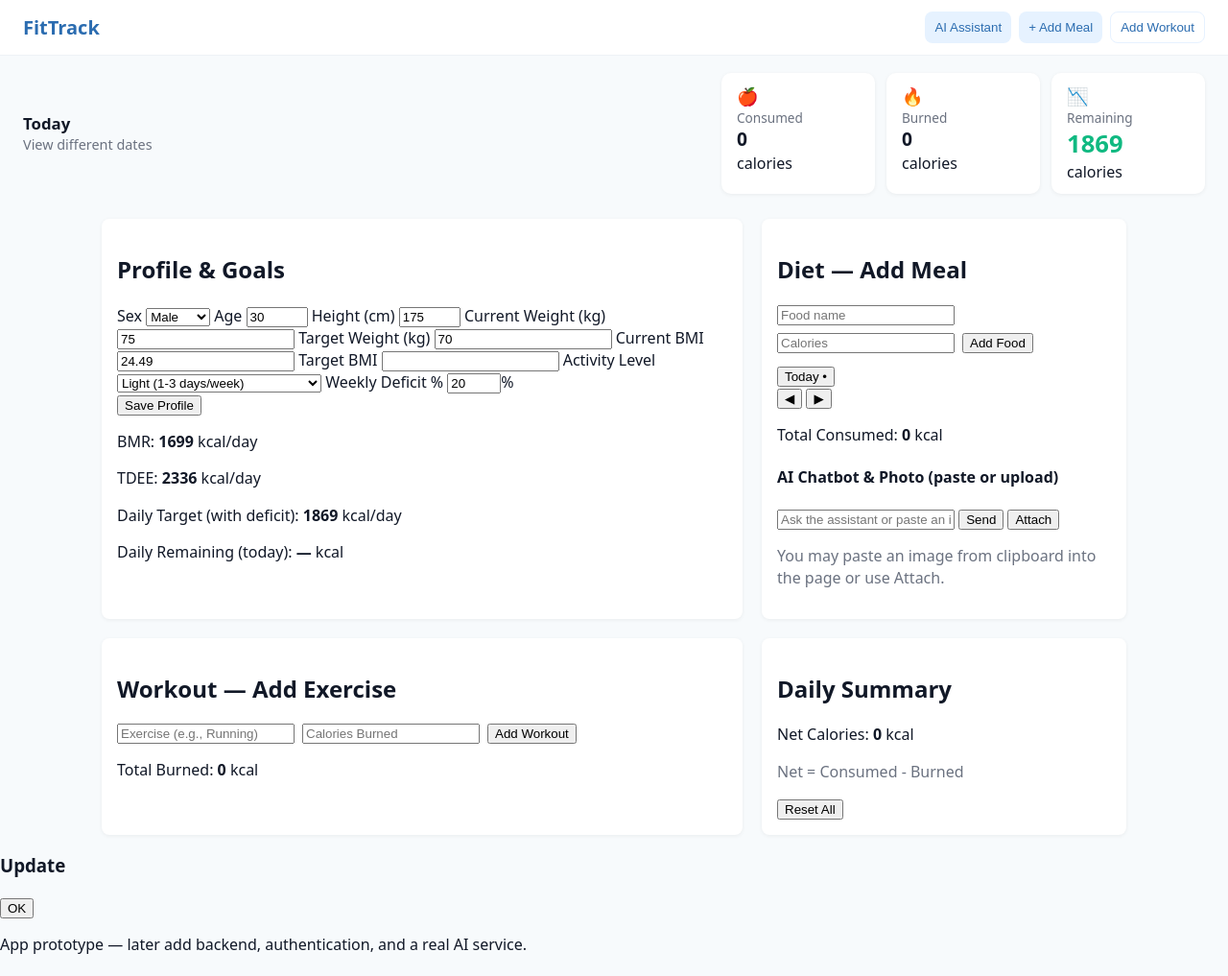
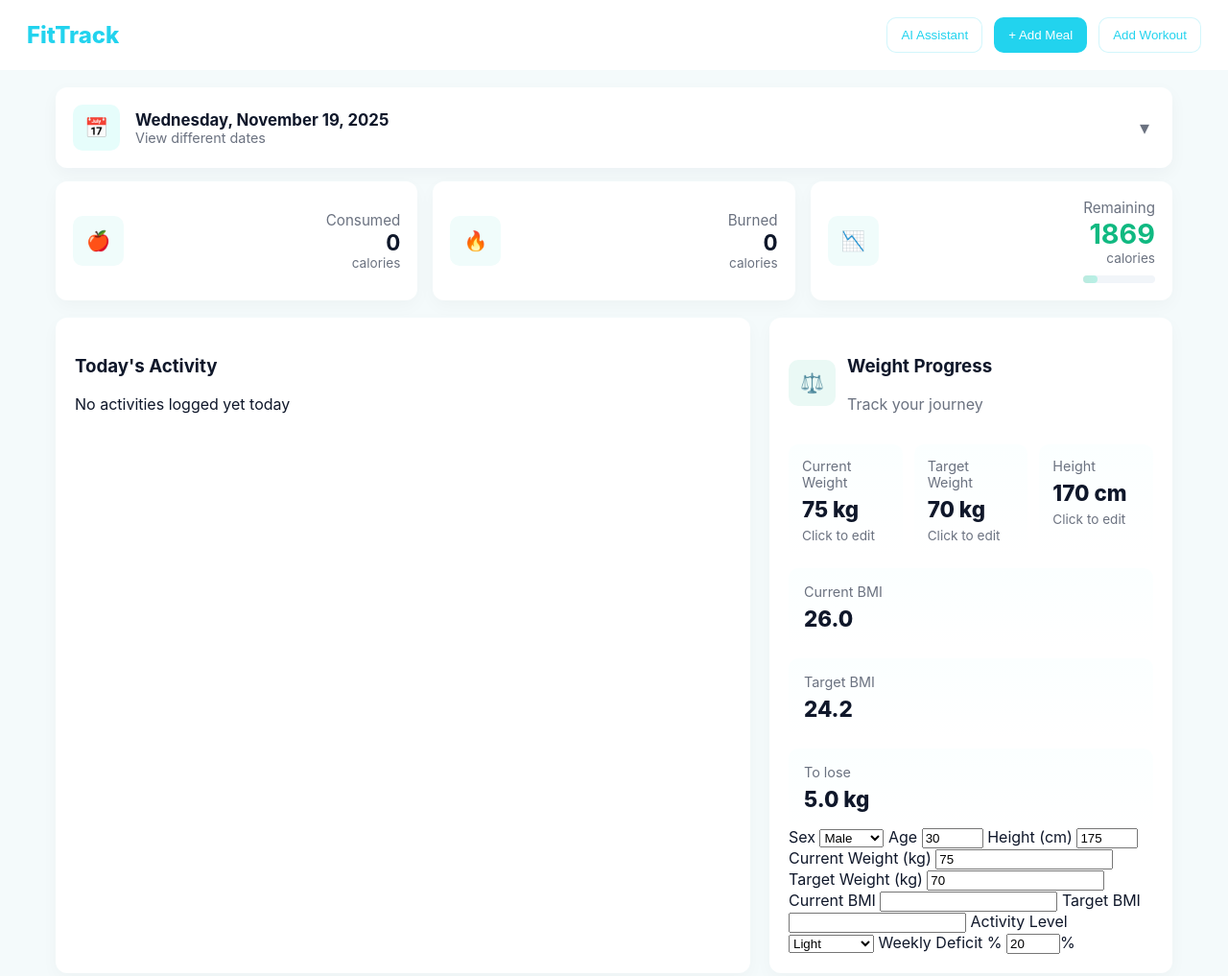
Before and after one commit to mikelo-iust/my-diet-tracker-v1-20251119, a plain HTML site: page index.html in a window 1280 px wide. Shown: the top 1017 px of the page at 96% size. Drawn offline with Linux system fonts and the light colour scheme.

Commit message:
Updating index.html and style.css

```diff
--- a/index.html
+++ b/index.html
@@ -10,45 +10,105 @@
   <nav class="topnav">
     <div class="brand">FitTrack</div>
     <div class="nav-actions">
-      <button id="ai-assistant" class="btn small">AI Assistant</button>
-      <button id="add-meal" class="btn small">+ Add Meal</button>
-      <button id="add-workout" class="btn small ghost">Add Workout</button>
+      <button id="ai-assistant" class="btn outline">AI Assistant</button>
+      <button id="add-meal" class="btn primary">+ Add Meal</button>
+      <button id="add-workout" class="btn outline">Add Workout</button>
     </div>
   </nav>
 
-  <header class="site-header">
-    <div class="date-row">
-      <div class="date-left">
-        <div class="date-title" id="date-title">Today</div>
-        <div class="date-sub" id="date-sub">View different dates</div>
+  <header class="page-header">
+    <div class="date-card">
+      <div class="date-icon">📅</div>
+      <div class="date-info">
+        <div class="date-title" id="date-title">Wednesday, November 19, 2025</div>
+        <div class="date-sub">View different dates</div>
       </div>
-      <div class="kpi-row">
+      <button class="date-toggle">▾</button>
+    </div>
+
+    <div class="kpi-cards">
       <div class="kpi-card">
-          <div class="kpi-icon">🍎</div>
+        <div class="kpi-left"><div class="kpi-icon">🍎</div></div>
+        <div class="kpi-right">
           <div class="kpi-label">Consumed</div>
           <div class="kpi-value" id="kpi-consumed">0</div>
           <div class="kpi-unit">calories</div>
         </div>
+      </div>
+
       <div class="kpi-card">
-          <div class="kpi-icon">🔥</div>
+        <div class="kpi-left"><div class="kpi-icon">🔥</div></div>
+        <div class="kpi-right">
           <div class="kpi-label">Burned</div>
           <div class="kpi-value" id="kpi-burned">0</div>
           <div class="kpi-unit">calories</div>
         </div>
+      </div>
+
       <div class="kpi-card kpi-remaining">
-          <div class="kpi-icon">📉</div>
+        <div class="kpi-left"><div class="kpi-icon">📉</div></div>
+        <div class="kpi-right">
           <div class="kpi-label">Remaining</div>
           <div class="kpi-value large" id="kpi-remaining">2000</div>
           <div class="kpi-unit">calories</div>
+          <div class="progress-bar"><div class="progress-fill" style="width:20%"></div></div>
         </div>
       </div>
     </div>
   </header>
 
   <main class="container">
-    <section class="panel" id="profile-panel">
-      <h2>Profile & Goals</h2>
-      <form id="profile-form" class="form-grid">
+    <section class="panel activity-panel">
+      <h3>Today's Activity</h3>
+      <div class="empty-state">No activities logged yet today</div>
+    </section>
+
+    <aside class="panel weight-panel">
+      <div class="weight-header">
+        <div class="weight-icon">⚖️</div>
+        <div>
+          <h3>Weight Progress</h3>
+          <p class="muted">Track your journey</p>
+        </div>
+      </div>
+
+      <div class="weight-grid">
+        <div class="weight-box">
+          <div class="box-label">Current Weight</div>
+          <div class="box-value" id="display-current-weight">75 kg</div>
+          <div class="box-sub">Click to edit</div>
+        </div>
+
+        <div class="weight-box">
+          <div class="box-label">Target Weight</div>
+          <div class="box-value" id="display-target-weight">70 kg</div>
+          <div class="box-sub">Click to edit</div>
+        </div>
+
+        <div class="weight-box">
+          <div class="box-label">Height</div>
+          <div class="box-value" id="display-height">170 cm</div>
+          <div class="box-sub">Click to edit</div>
+        </div>
+
+        <div class="weight-box wide">
+          <div class="box-label">Current BMI</div>
+          <div class="box-value" id="display-current-bmi">26.0</div>
+        </div>
+
+        <div class="weight-box wide">
+          <div class="box-label">Target BMI</div>
+          <div class="box-value" id="display-target-bmi">24.2</div>
+        </div>
+
+        <div class="weight-box wide">
+          <div class="box-label">To lose</div>
+          <div class="box-value" id="display-to-lose">5.0 kg</div>
+        </div>
+      </div>
+
+      <!-- Hidden editable profile inputs still used by script.js -->
+      <form id="profile-form" class="profile-form" aria-hidden="true">
         <label>Sex
           <select id="sex">
             <option value="male">Male</option>
@@ -63,36 +123,29 @@
         <label>Target BMI <input id="target-bmi" type="number" step="0.01" /></label>
         <label>Activity Level
           <select id="activity">
-            <option value="1.2">Sedentary (little or no exercise)</option>
-            <option value="1.375">Light (1-3 days/week)</option>
-            <option value="1.55">Moderate (3-5 days/week)</option>
-            <option value="1.725">Active (6-7 days/week)</option>
-            <option value="1.9">Very Active (hard daily exercise)</option>
+            <option value="1.2">Sedentary</option>
+            <option value="1.375">Light</option>
+            <option value="1.55">Moderate</option>
+            <option value="1.725">Active</option>
+            <option value="1.9">Very Active</option>
           </select>
         </label>
         <label>Weekly Deficit % <input id="deficit" type="number" min="0" max="40" value="20" />%</label>
-        <div class="buttons">
-          <button id="save-profile" type="button">Save Profile</button>
-        </div>
+        <div style="display:none"><button id="save-profile" type="button">Save Profile</button></div>
       </form>
+    </aside>
 
-      <div class="summary small">
-        <p>BMR: <strong id="bmr">—</strong> kcal/day</p>
-        <p>TDEE: <strong id="tdee">—</strong> kcal/day</p>
-        <p>Daily Target (with deficit): <strong id="daily-target">—</strong> kcal/day</p>
-        <p>Daily Remaining (today): <strong id="daily-remaining">—</strong> kcal</p>
-      </div>
-    </section>
-
-    <section class="panel" id="food-panel">
-      <h2>Diet — Add Meal</h2>
+    <section class="panel fullwidth">
+      <div class="split">
+        <div class="left-col">
+          <h3>Diet — Add Meal</h3>
           <form id="food-form" class="form-inline">
             <input id="food-name" type="text" placeholder="Food name" required />
             <input id="food-calories" type="number" min="0" placeholder="Calories" required />
-        <button type="submit">Add Food</button>
+            <button type="submit" class="btn primary small">Add Food</button>
           </form>
 
-      <div class="list-wrap calendar-block">
+          <div class="list-wrap">
             <div class="calendar-header">
               <button id="toggle-calendar" class="link">Today • <span id="today-label"></span></button>
               <div class="calendar-controls">
@@ -100,11 +153,28 @@
                 <button id="next-day">▶</button>
               </div>
             </div>
+
             <ul id="food-list" class="entry-list"></ul>
             <p class="summary">Total Consumed: <strong id="total-consumed">0</strong> kcal</p>
+
+            <h3>Workout — Add Exercise</h3>
+            <form id="workout-form" class="form-inline">
+              <input id="workout-name" type="text" placeholder="Exercise (e.g., Running)" required />
+              <input id="workout-calories" type="number" min="0" placeholder="Calories Burned" required />
+              <button type="submit" class="btn outline small">Add Workout</button>
+            </form>
+
+            <ul id="workout-list" class="entry-list"></ul>
+            <p class="summary">Total Burned: <strong id="total-burned">0</strong> kcal</p>
+          </div>
         </div>
 
-      <div class="photo-block">
+        <div class="right-col">
+          <h3>Daily Summary</h3>
+          <p>Net Calories: <strong id="net-calories">0</strong> kcal</p>
+          <p class="muted">Net = Consumed - Burned</p>
+          <button id="reset-btn" class="btn outline">Reset All</button>
+
           <h4>AI Chatbot & Photo (paste or upload)</h4>
           <div id="chat" class="chat">
             <div id="messages" class="messages"></div>
@@ -114,30 +184,9 @@
               <input id="photo-input" type="file" accept="image/*" style="display:none" />
               <button id="attach-btn">Attach</button>
             </div>
-          <p class="muted">You may paste an image from clipboard into the page or use Attach.</p>
           </div>
         </div>
-    </section>
-
-    <section class="panel" id="workout-panel">
-      <h2>Workout — Add Exercise</h2>
-      <form id="workout-form" class="form-inline">
-        <input id="workout-name" type="text" placeholder="Exercise (e.g., Running)" required />
-        <input id="workout-calories" type="number" min="0" placeholder="Calories Burned" required />
-        <button type="submit">Add Workout</button>
-      </form>
-
-      <div class="list-wrap">
-        <ul id="workout-list" class="entry-list"></ul>
-        <p class="summary">Total Burned: <strong id="total-burned">0</strong> kcal</p>
       </div>
-    </section>
-
-    <section class="panel" id="summary-panel">
-      <h2>Daily Summary</h2>
-      <p>Net Calories: <strong id="net-calories">0</strong> kcal</p>
-      <p class="muted">Net = Consumed - Burned</p>
-      <button id="reset-btn" class="danger">Reset All</button>
     </section>
   </main>
 
@@ -150,7 +199,7 @@
   </div>
 
   <footer class="site-footer">
-    <p>App prototype — later add backend, authentication, and a real AI service.</p>
+    <p>Prototype — backend and AI integration planned.</p>
   </footer>
 
   <script src="script.js"></script>
--- a/style.css
+++ b/style.css
@@ -1,52 +1,73 @@
 :root{
-  --bg:#f7fafc;
+  --bg:#f4fafb;
   --panel:#ffffff;
-  --accent:#2b6cb0;
+  --accent:#22d3ee; /* teal */
   --muted:#6b7280;
-  --danger:#e53e3e;
-  --radius:8px;
-  --max-width:1100px;
+  --danger:#ff7a59;
+  --radius:12px;
+  --max-width:1200px;
 }
 
 *{box-sizing:border-box}
-body{
-  font-family:system-ui, -apple-system, "Segoe UI", Roboto, "Helvetica Neue", Arial;
-  margin:0;
-  background:var(--bg);
-  color:#111827;
-  line-height:1.4;
+body{font-family:Inter, system-ui, -apple-system, 'Segoe UI', Roboto, Arial; margin:0; background:var(--bg); color:#0f172a}
+
+.topnav{display:flex;justify-content:space-between;align-items:center;padding:18px 28px;background:white}
+.brand{color:var(--accent);font-weight:800;font-size:1.5rem}
+.nav-actions{display:flex;gap:12px}
+.btn{border-radius:10px;padding:10px 14px;border:1px solid transparent;cursor:pointer}
+.btn.primary{background:var(--accent);color:white;border-color:transparent}
+.btn.outline{background:white;border:1px solid rgba(34,211,238,0.2);color:var(--accent)}
+.btn.small{padding:8px 10px;font-size:0.95rem}
+
+.page-header{max-width:var(--max-width);margin:18px auto;padding:0 18px}
+.date-card{background:var(--panel);border-radius:12px;padding:18px;display:flex;align-items:center;gap:16px;box-shadow:0 6px 18px rgba(16,24,40,0.04)}
+.date-icon{background:#e6fdfb;padding:12px;border-radius:10px;font-size:20px}
+.date-info .date-title{font-weight:700;font-size:1.05rem}
+.date-info .date-sub{color:var(--muted);font-size:0.9rem}
+.date-toggle{margin-left:auto;background:transparent;border:none;font-size:20px;color:var(--muted)}
+
+.kpi-cards{display:flex;gap:16px;margin-top:14px}
+.kpi-card{flex:1;background:var(--panel);border-radius:12px;padding:18px;display:flex;align-items:center;gap:12px;box-shadow:0 6px 18px rgba(16,24,40,0.03)}
+.kpi-left{background:#f0fcfb;padding:14px;border-radius:10px}
+.kpi-icon{font-size:20px}
+.kpi-right{margin-left:auto;text-align:right}
+.kpi-label{color:var(--muted);font-size:0.95rem}
+.kpi-value{font-weight:700;font-size:1.4rem}
+.kpi-unit{color:var(--muted);font-size:0.85rem}
+.kpi-remaining .kpi-value.large{color:#10b981;font-size:1.8rem}
+.progress-bar{height:8px;background:#f1f5f9;border-radius:8px;margin-top:10px}
+.progress-fill{height:100%;background:linear-gradient(90deg,#bbeadf,#b7f0e5);border-radius:8px}
+
+.container{max-width:var(--max-width);margin:18px auto;padding:0 18px;display:grid;grid-template-columns:1fr 420px;gap:20px}
+.panel{background:var(--panel);border-radius:12px;padding:20px;box-shadow:0 6px 18px rgba(16,24,40,0.03)}
+.activity-panel{min-height:320px}
+.weight-panel{min-height:320px}
+.weight-header{display:flex;gap:12px;align-items:center}
+.weight-icon{background:#eaf9f5;padding:12px;border-radius:10px;font-size:20px}
+.weight-grid{display:grid;grid-template-columns:repeat(3,1fr);gap:12px;margin-top:16px}
+.weight-box{background:linear-gradient(180deg,#fbffff, #ffffff);padding:14px;border-radius:10px;text-align:left}
+.weight-box.wide{grid-column:span 3;padding:16px}
+.box-label{color:var(--muted);font-size:0.9rem}
+.box-value{font-weight:800;font-size:1.4rem;margin-top:6px}
+.box-sub{color:var(--muted);font-size:0.85rem;margin-top:6px}
+
+.fullwidth{grid-column:1 / -1}
+.split{display:flex;gap:20px}
+.left-col{flex:1}
+.right-col{width:360px}
+.form-inline{display:flex;gap:8px;margin-bottom:12px;flex-wrap:wrap}
+.form-inline input[type="text"],.form-inline input[type="number"]{padding:8px;border-radius:8px;border:1px solid #eef3f5}
+.entry-list{list-style:none;padding:0;margin:8px 0 12px}
+.entry-list li{display:flex;justify-content:space-between;padding:8px;border-bottom:1px solid #f3f6f8}
+.muted{color:var(--muted)}
+.calendar-header{display:flex;justify-content:space-between;align-items:center;margin-bottom:8px}
+.chat{border:1px dashed #eef3f5;border-radius:8px;padding:8px}
+.messages{max-height:220px;overflow:auto;padding:6px}
+.chat-controls{display:flex;gap:8px;margin-top:8px}
+.chat-controls input{flex:1;padding:8px;border-radius:6px;border:1px solid #eef3f5}
+
+@media (max-width:1000px){.container{grid-template-columns:1fr}.right-col{width:100%}.split{flex-direction:column}
 }
 
-.topnav{display:flex;justify-content:space-between;align-items:center;padding:12px 24px;background:white;border-bottom:1px solid #eef2f6}
-.topnav .brand{font-weight:700;color:var(--accent);font-size:1.25rem}
-.topnav .nav-actions{display:flex;gap:8px}
-.btn.small{padding:8px 10px;border-radius:8px;border:none;background:#e6f2ff;color:var(--accent);cursor:pointer}
-.btn.small.ghost{background:transparent;border:1px solid #e6f2ff}
-
-.site-header{padding:18px 24px}
-.date-row{display:flex;justify-content:space-between;align-items:center}
-.date-left{display:flex;flex-direction:column}
-.date-title{font-weight:700;font-size:1.05rem}
-.date-sub{color:var(--muted);font-size:0.9rem}
-.kpi-row{display:flex;gap:12px}
-.kpi-card{background:var(--panel);border-radius:10px;padding:12px 16px;min-width:160px;text-align:left;box-shadow:0 1px 4px rgba(2,6,23,0.06)}
-.kpi-card .kpi-icon{font-size:18px}
-.kpi-card .kpi-label{color:var(--muted);font-size:0.85rem}
-.kpi-card .kpi-value{font-weight:700;font-size:1.2rem}
-.kpi-card.kpi-remaining .kpi-value.large{color:#10b981;font-size:1.6rem}
-
-.container{max-width:var(--max-width);margin:8px auto;padding:0 16px;display:grid;grid-template-columns:1fr 380px;gap:20px}
-.panel{background:var(--panel);border-radius:var(--radius);padding:16px;box-shadow:0 1px 4px rgba(2,6,23,0.06)}
-
-.form-inline{display:flex;gap:8px;margin-bottom:12px;flex-wrap:wrap}
-
-.entry-list{list-style:none;padding:0;margin:8px 0 12px}
-.entry-list li{display:flex;justify-content:space-between;padding:8px;border-bottom:1px solid #f0f2f5}
-
-.muted{color:var(--muted)}
-
-/* Responsive */
-@media (max-width:900px){
-  .container{grid-template-columns:1fr}
-  .kpi-row{flex-wrap:wrap}
-}
+/* small utility */
+.hidden{display:none}
```
Lines whose indentation alone changed are shown as unchanged.
